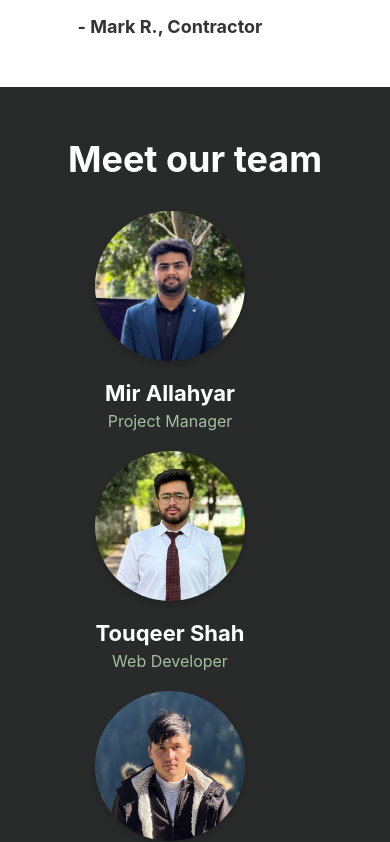
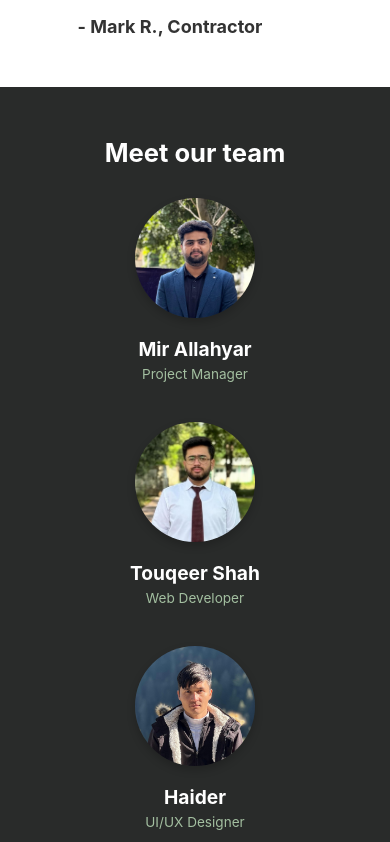
Before and after one commit to MirAllahyar/Innovative-AI-Solutions-for-Smart-Construction, a React (Create React App) app: page / in a window 390 px wide. Shown: the part 5862-6704 px from the top of the page. Built offline with nearby package versions, Linux system fonts and the light colour scheme.

Commit message:
Update MeetOurTeam.css

```diff
--- a/src/components/MeetOurTeam/MeetOurTeam.css
+++ b/src/components/MeetOurTeam/MeetOurTeam.css
@@ -1,3 +1,6 @@
+/* MeetOurTeam.css */
+
+/* Base Styles */
 .meet-our-team {
   background-color: #292b2a;
   padding: 50px 20px;
@@ -6,18 +9,19 @@
 }
 
 .meet-our-team h2 {
-    font-size: 36px;
+  font-size: 2.5rem;
   margin-bottom: 30px;
 }
 
 .team-grid {
-    display: flex;
-    justify-content: center;
+  display: grid;
+  grid-template-columns: repeat(auto-fit, minmax(250px, 1fr));
   gap: 40px;
+  max-width: 1200px;
+  margin: 0 auto;
 }
 
 .team-card {
-    max-width: 300px;
   text-align: center;
 }
 
@@ -31,24 +35,73 @@
 }
 
 .team-card h3 {
-    font-size: 22px;
+  font-size: 1.5rem;
   margin-bottom: 5px;
 }
 
 .team-card p {
-    font-size: 16px;
+  font-size: 1rem;
   color: #a3bfa0;
 }
 
 /* Responsive Design */
-  @media (max-width: 768px) {
-    .team-grid {
-      flex-direction: column;
-      gap: 20px;
+@media (max-width: 992px) {
+  .team-card img {
+    width: 180px;
+    height: 180px;
   }
 
+  .meet-our-team h2 {
+    font-size: 2rem;
+  }
+
+  .team-card h3 {
+    font-size: 1.4rem;
+  }
+
+  .team-card p {
+    font-size: 0.95rem;
+  }
+}
+
+@media (max-width: 768px) {
   .team-card img {
     width: 150px;
     height: 150px;
   }
+
+  .meet-our-team h2 {
+    font-size: 1.8rem;
   }
+
+  .team-card h3 {
+    font-size: 1.3rem;
+  }
+
+  .team-card p {
+    font-size: 0.9rem;
+  }
+}
+
+@media (max-width: 576px) {
+  .team-grid {
+    grid-template-columns: 1fr;
+  }
+
+  .team-card img {
+    width: 120px;
+    height: 120px;
+  }
+
+  .meet-our-team h2 {
+    font-size: 1.6rem;
+  }
+
+  .team-card h3 {
+    font-size: 1.2rem;
+  }
+
+  .team-card p {
+    font-size: 0.85rem;
+  }
+}
```
Lines whose indentation alone changed are shown as unchanged.
